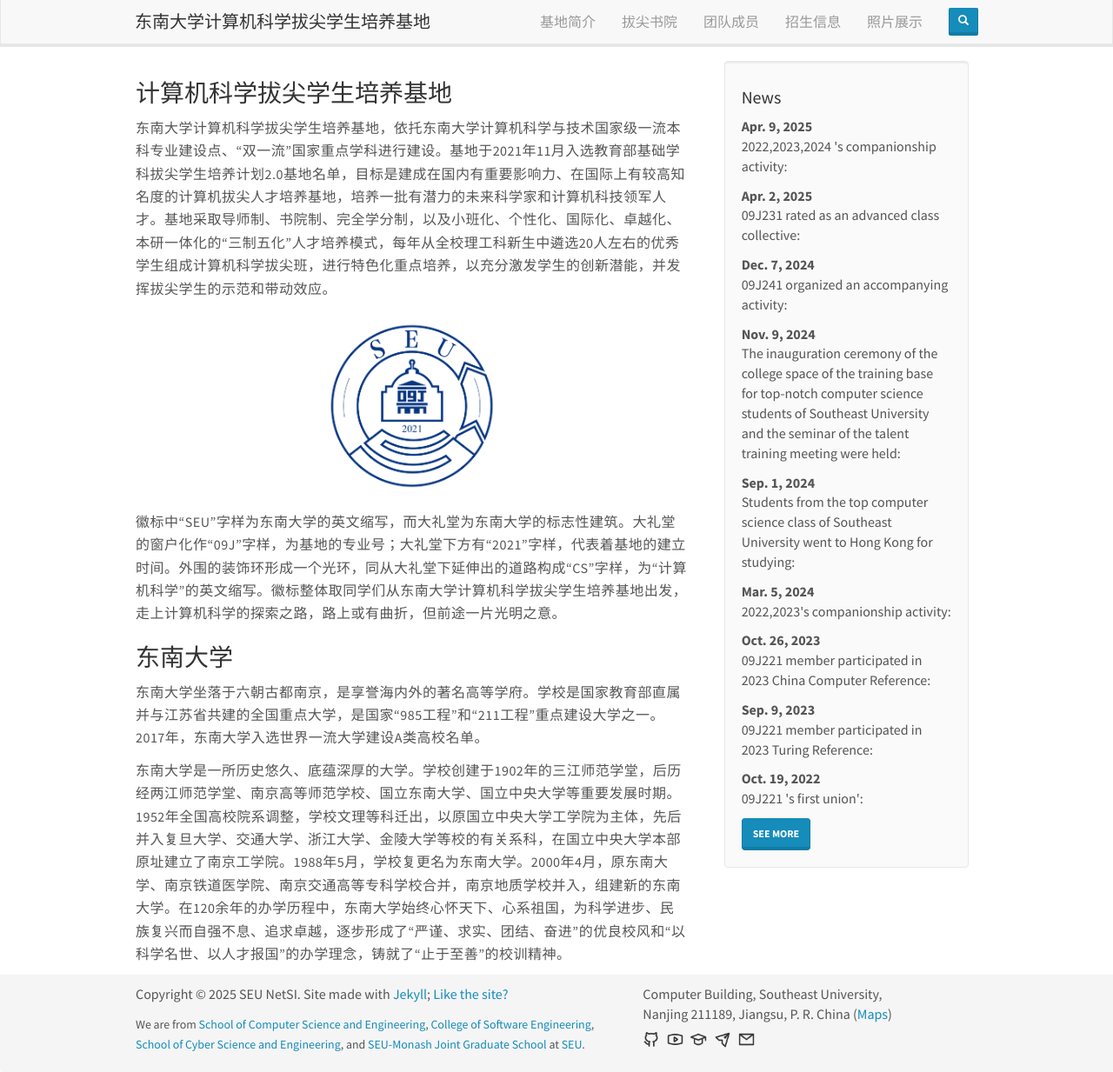
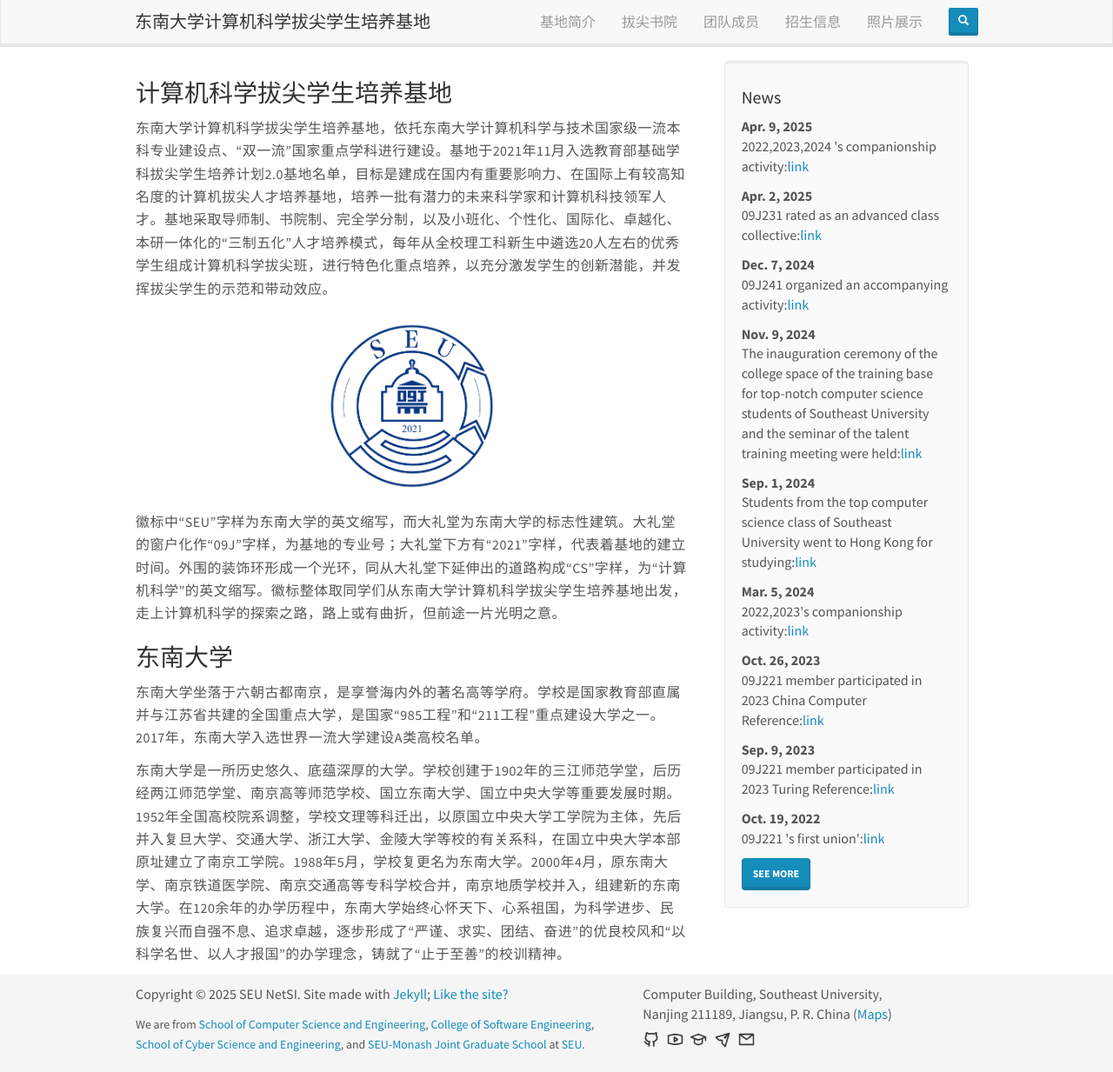
Before and after one commit to ChPu437/chpu437.github.io, a Jekyll site: the page built from _pages/home.md, in a window 1280 px wide and 1233 px high. Shown: the whole window at 87% size. Built offline with Jekyll 4.4.1, drawn with Linux system fonts in a browser that asks for light colours; nearby versions of some CDN libraries.

Commit message:
update news/docs
fix linking

```diff
--- a/_data/news.yml
+++ b/_data/news.yml
@@ -1,28 +1,28 @@
 
 
 - date: Apr. 9, 2025
-  headline: "2022,2023,2024 's companionship activity:<a href='https://mp.weixin.qq.com/s/84ZTnxK51wXLjL07DgKX1g' target='_blank'></a>"
+  headline: "2022,2023,2024 's companionship activity:<a href='https://mp.weixin.qq.com/s/84ZTnxK51wXLjL07DgKX1g' target='_blank'>link</a>"
 
 - date: Apr. 2, 2025
-  headline: "09J231 rated as an advanced class collective:<a href='https://mp.weixin.qq.com/s/rx-SDbVEV7tmN7BKKLhsTg' target='_blank'></a>"
+  headline: "09J231 rated as an advanced class collective:<a href='https://mp.weixin.qq.com/s/rx-SDbVEV7tmN7BKKLhsTg' target='_blank'>link</a>"
 
 - date: Dec. 7, 2024
-  headline: "09J241 organized an accompanying activity:<a href='https://mp.weixin.qq.com/s/zZGev2eaYl21eEhVAsuWQA' target='_blank'></a>"
+  headline: "09J241 organized an accompanying activity:<a href='https://mp.weixin.qq.com/s/zZGev2eaYl21eEhVAsuWQA' target='_blank'>link</a>"
 
 - date: Nov. 9, 2024
-  headline: "The inauguration ceremony of the college space of the training base for top-notch computer science students of Southeast University and the seminar of the talent training meeting were held:<a href='https://mp.weixin.qq.com/s/DUL4U-12_wW53bclPqrBtw' target='_blank'></a>"
+  headline: "The inauguration ceremony of the college space of the training base for top-notch computer science students of Southeast University and the seminar of the talent training meeting were held:<a href='https://mp.weixin.qq.com/s/DUL4U-12_wW53bclPqrBtw' target='_blank'>link</a>"
 
 - date: Sep. 1, 2024
-  headline: "Students from the top computer science class of Southeast University went to Hong Kong for studying:<a href='https://mp.weixin.qq.com/s/wp6Lt6DTrfPeTZXIGHX08Q' target='_blank'></a>"
+  headline: "Students from the top computer science class of Southeast University went to Hong Kong for studying:<a href='https://mp.weixin.qq.com/s/wp6Lt6DTrfPeTZXIGHX08Q' target='_blank'>link</a>"
 
 - date: Mar. 5, 2024
-  headline: "2022,2023's companionship activity:<a href='https://mp.weixin.qq.com/s/nThMyXoaiaHc4QMnicL7xw' target='_blank'></a>"
+  headline: "2022,2023's companionship activity:<a href='https://mp.weixin.qq.com/s/nThMyXoaiaHc4QMnicL7xw' target='_blank'>link</a>"
 
 - date: Oct. 26, 2023
-  headline: "09J221 member participated in 2023 China Computer Reference:<a href='https://mp.weixin.qq.com/s/IlMjYK2qQDc4Xn5cLvof0Q' target='_blank'></a>"
+  headline: "09J221 member participated in 2023 China Computer Reference:<a href='https://mp.weixin.qq.com/s/IlMjYK2qQDc4Xn5cLvof0Q' target='_blank'>link</a>"
 
 - date: Sep. 9, 2023
-  headline: "09J221 member participated in 2023 Turing Reference:<a href='https://mp.weixin.qq.com/s/9wr6Bzdf6zTiKM4byOlacQ' target='_blank'></a>"
+  headline: "09J221 member participated in 2023 Turing Reference:<a href='https://mp.weixin.qq.com/s/9wr6Bzdf6zTiKM4byOlacQ' target='_blank'>link</a>"
 
 - date: Oct. 19, 2022
-  headline: "09J221 's first union':<a href='https://mp.weixin.qq.com/s/exSykKYIMvoN_JNeOfx2gg' target='_blank'></a>"
+  headline: "09J221 's first union':<a href='https://mp.weixin.qq.com/s/exSykKYIMvoN_JNeOfx2gg' target='_blank'>link</a>"
```
Also changed, not shown: Docs/how_to_change_news_and_pics.md (added, +28 -0 lines).
